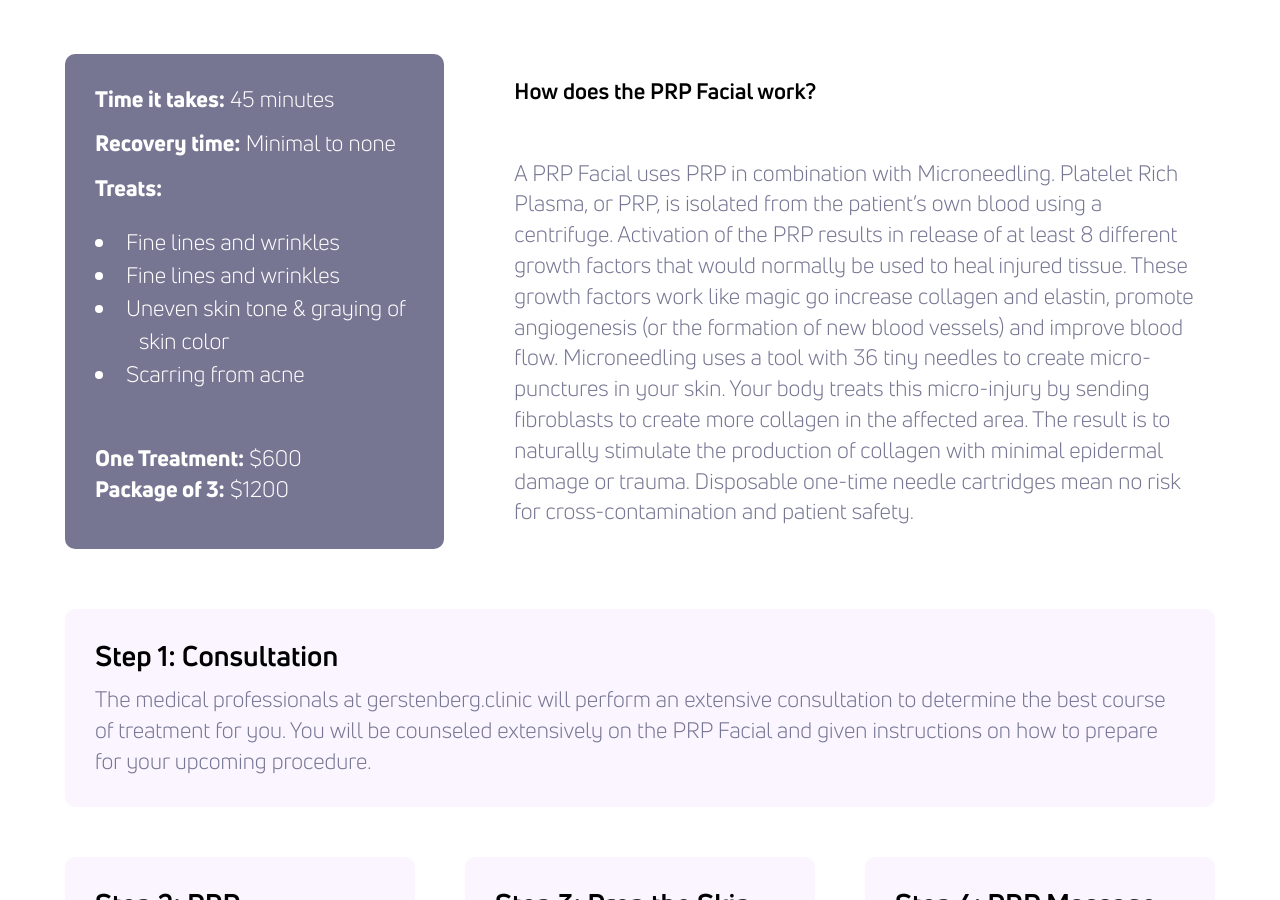
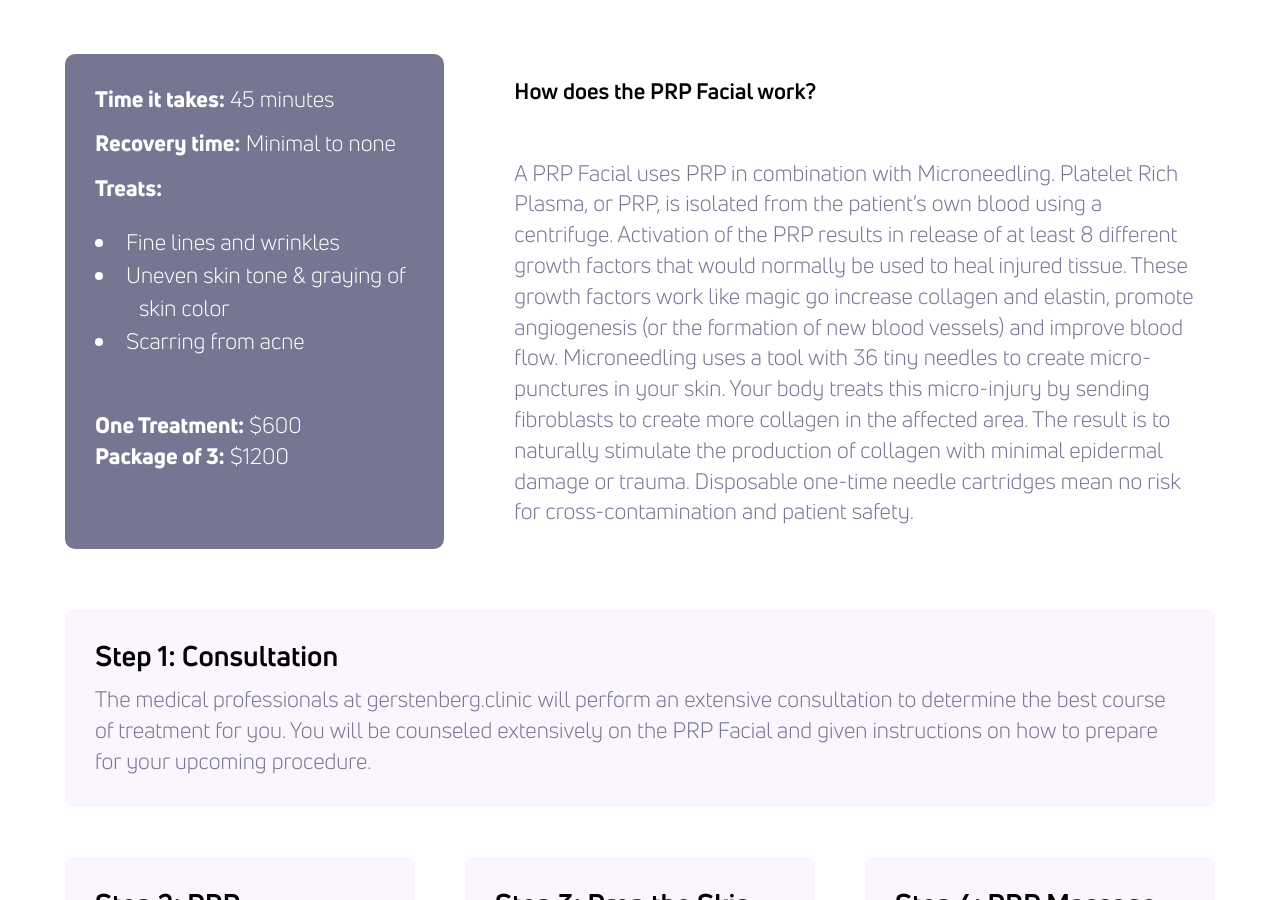
Before and after one commit to theneverwoods/gerstenberg.clinic, a Jekyll site: the page built from services/aesthetics.html, in a window 1280 px wide and 900 px high, scrolled down 1669 px. Built offline with Jekyll 4.4.1, drawn with Linux system fonts in a browser that asks for light colours.

Commit message:
Update aesthetics.html

```diff
--- a/services/aesthetics.html
+++ b/services/aesthetics.html
@@ -38,7 +38,6 @@ redirect_from: /vampire
       <br>
     <p><b>Treats:</b></p>
     <ul>
-      <li>Fine lines and wrinkles</li>
       <li>Fine lines and wrinkles</li>
       <li>Uneven skin tone &amp; graying of skin color</li>
       <li>Scarring from acne</li>
```
